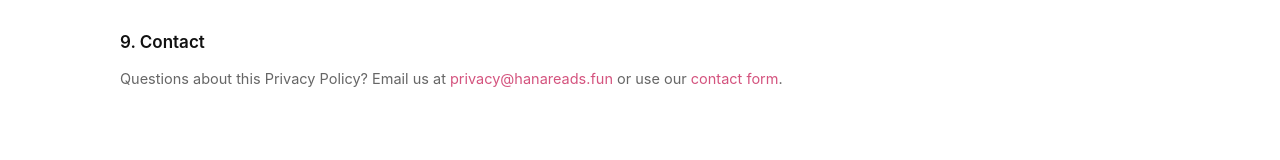
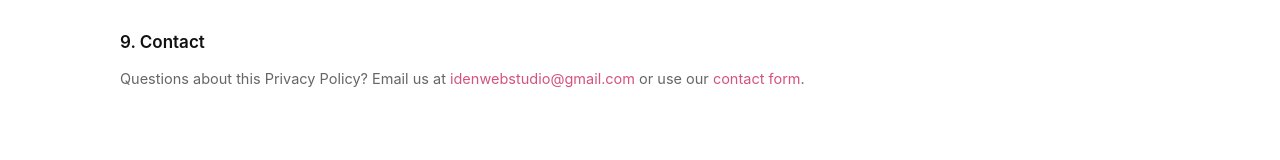
Before and after one commit to alanraiden/hanaread, a Next.js app: page /privacy in a window 1280 px wide. Shown: the part 2220-2380 px from the top of the page. Built offline with nearby package versions, Linux system fonts and the light colour scheme; no server answers.

Commit message:
Update page.tsx

```diff
--- a/src/app/privacy/page.tsx
+++ b/src/app/privacy/page.tsx
@@ -9,7 +9,7 @@ export const metadata: Metadata = {
 };
 
 const LAST_UPDATED = "25 June 2026";
-const CONTACT_EMAIL = "privacy@hanareads.fun"; // ← update to your real address
+const CONTACT_EMAIL = "idenwebstudio@gmail.com"; // ← update to your real address
 
 export default function PrivacyPage() {
   return (
```
